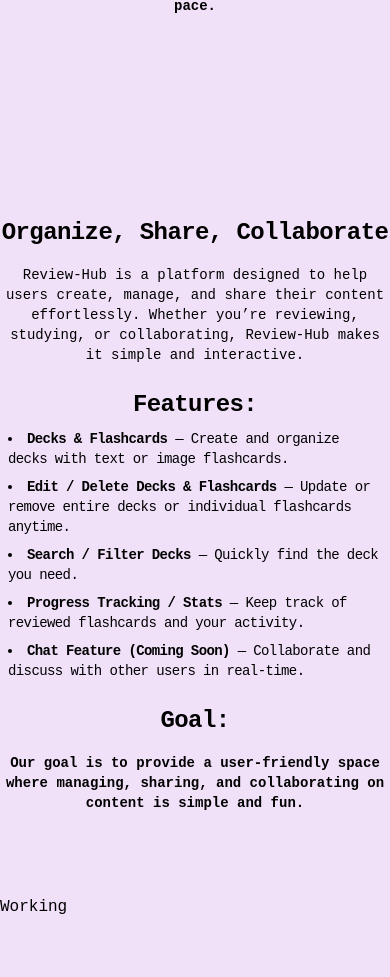
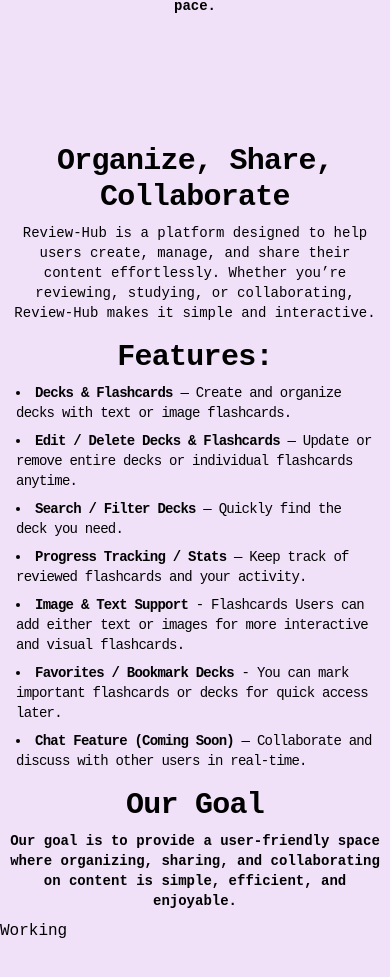
Before and after one commit to Hydro08/review-hub, a React (Vite) app: page / in a window 390 px wide. Shown: the part 793-1770 px from the top of the page. Built offline with nearby package versions, Linux system fonts and the light colour scheme; no server answers.

Commit message:
Auto Deploy: update site

```diff
--- a/src/App.css
+++ b/src/App.css
@@ -10,6 +10,12 @@
   border-bottom: 2px solid #c263fd;
 }
 
+.primary-shadow {
+  box-shadow:
+    0 0 10px #c263fd,
+    0 0 5px white;
+}
+
 .dark-bg {
   background: #1b002c;
 }
--- a/src/Landing.jsx
+++ b/src/Landing.jsx
@@ -243,7 +243,7 @@
       <section
         id="aboutSect"
         className={cn(
-          "flex h-[90vh] w-full scroll-mt-[10vh] flex-col items-center justify-center gap-4 text-center",
+          "flex min-h-[90vh] w-full scroll-mt-[10vh] flex-col items-center justify-center gap-2 p-2 text-center",
           primaryTransition,
           theme === "dark" ? "dark-bg text-white" : "light-bg text-black",
         )}
@@ -255,7 +255,7 @@
           transition={{ duration: 0.5 }}
           className={cn(
             "font-bold tracking-tight transition-all ease-linear",
-            "text-2xl md:text-4xl lg:text-5xl",
+            "text-3xl md:text-4xl lg:text-5xl",
           )}
         >
           Organize, Share, Collaborate
@@ -281,7 +281,7 @@
           transition={{ duration: 0.5 }}
           className={cn(
             "flex list-inside flex-col gap-2 p-2 font-bold tracking-tight transition-all ease-linear",
-            "text-2xl md:text-4xl lg:text-5xl",
+            "text-3xl md:text-4xl lg:text-5xl",
           )}
         >
           Features:
@@ -347,6 +347,32 @@
               "text-sm md:text-lg lg:text-xl",
             )}
           >
+            <strong>Image & Text Support</strong> - Flashcards Users can add
+            either text or images for more interactive and visual flashcards.
+          </motion.li>
+          <motion.li
+            variants={sectionVariants}
+            initial="hidden"
+            whileInView="show"
+            transition={{ duration: 0.5 }}
+            className={cn(
+              "list-disc text-left font-medium transition-all ease-linear",
+              "text-sm md:text-lg lg:text-xl",
+            )}
+          >
+            <strong>Favorites / Bookmark Decks</strong> - You can mark important
+            flashcards or decks for quick access later.
+          </motion.li>
+          <motion.li
+            variants={sectionVariants}
+            initial="hidden"
+            whileInView="show"
+            transition={{ duration: 0.5 }}
+            className={cn(
+              "list-disc text-left font-medium transition-all ease-linear",
+              "text-sm md:text-lg lg:text-xl",
+            )}
+          >
             <strong>Chat Feature (Coming Soon)</strong> — Collaborate and
             discuss with other users in real-time.
           </motion.li>
@@ -358,10 +384,10 @@
           transition={{ duration: 0.5 }}
           className={cn(
             "font-bold tracking-tight transition-all ease-linear",
-            "text-2xl md:text-4xl lg:text-5xl",
+            "text-3xl md:text-4xl lg:text-5xl",
           )}
         >
-          Goal:
+          Our Goal
         </motion.h1>
         <motion.p
           variants={sectionVariants}
@@ -373,8 +399,9 @@
             "text-sm md:text-lg lg:text-xl",
           )}
         >
-          Our goal is to provide a user-friendly space where managing, sharing,
-          and collaborating on content is simple and fun.
+          Our goal is to provide a user-friendly space where organizing,
+          sharing, and collaborating on content is simple, efficient, and
+          enjoyable.
         </motion.p>
       </section>
 
--- a/src/components/Header.jsx
+++ b/src/components/Header.jsx
@@ -24,8 +24,7 @@
     document.getElementById(id).scrollIntoView({ behavior: "smooth" });
   };
 
-  const liBase =
-    "primary-border cursor-pointer rounded-xl px-3 py-2 text-base font-semibold";
+  const liBase = "primary-border  rounded-xl px-3 py-2 text-base font-semibold";
   const liTxtSize = "md:text-sm lg:text-lg";
   const authButton =
     "primary-border rounded-xl px-3 py-1.5 lg:py-2.5 font-bold cursor-pointer";
@@ -107,6 +106,7 @@
               scrollToSection("homeSect");
             }}
             className={cn(
+              "cursor-pointer",
               liBase,
               liTxtSize,
               hoverSet,
@@ -121,6 +121,7 @@
               scrollToSection("aboutSect");
             }}
             className={cn(
+              "cursor-pointer",
               liBase,
               liTxtSize,
               hoverSet,
@@ -131,10 +132,12 @@
             About
           </li>
           <li
+            title={user ? "Go To Dashboard" : "Login First."}
             onClick={() => {
-              scrollToSection("dashboardSect");
+              navigate("/dashboard");
             }}
             className={cn(
+              user ? "cursor-pointer" : "cursor-not-allowed",
               liBase,
               liTxtSize,
               hoverSet,
@@ -149,6 +152,7 @@
               scrollToSection("contactSect");
             }}
             className={cn(
+              "cursor-pointer",
               liBase,
               liTxtSize,
               hoverSet,
@@ -159,7 +163,7 @@
             Contact
           </li>
         </ul>
-        <div>
+        <div className="hidden md:flex">
           {user ? (
             <Link
               className={cn(
@@ -177,6 +181,7 @@
                     ? "dark-bg text-white"
                     : "light-bg text-black",
                   hoverSet,
+                  primaryTransition,
                   shadowTheme,
                 )}
               >
--- a/src/components/ProtectedRoute.jsx
+++ b/src/components/ProtectedRoute.jsx
@@ -9,7 +9,6 @@
   useEffect(() => {
     supabase.auth.getSession().then(({ data: { session } }) => {
       if (!session) {
-        alert("Login first.");
         navigate("/");
       } else {
         setUser(session.user);
--- a/src/pages/ForgotPass.jsx
+++ b/src/pages/ForgotPass.jsx
@@ -3,7 +3,7 @@
 function ForgotPasswordPage() {
   return (
     <main>
-      <h1>Under Maintenance bro!!!</h1>
+      <h1>under maintenance, please come back next time, thank you</h1>
       <Link to="/login">Back to Log in</Link>
     </main>
   );
--- a/src/pages/Login.jsx
+++ b/src/pages/Login.jsx
@@ -189,28 +189,6 @@
             </div>
           </fieldset>
 
-          <div
-            className={cn(
-              "mb-5 flex h-[10%] w-full items-center justify-start gap-2",
-            )}
-          >
-            <input
-              id="remember"
-              type="checkbox"
-              checked={rememberMe}
-              onChange={(e) => setRememberMe(e.target.checked)}
-              name="remember"
-              className={cn("h-5 w-5", "cursor-auto md:cursor-pointer")}
-              required
-            />
-            <label
-              htmlFor="remember"
-              className={cn("font-bold", "cursor-auto md:cursor-pointer")}
-            >
-              Remember Me
-            </label>
-          </div>
-
           <div className="flex h-[10%] items-center justify-center">
             <Link to="/forgotPass" className="text-lg font-bold underline">
               Forgot Password
--- a/src/pages/Signup.jsx
+++ b/src/pages/Signup.jsx
@@ -362,17 +362,25 @@
               <h1 className="text-4xl">OTP</h1>
               <span className="text-sm">(One Time Pin)</span>
               <input
-                type="text"
+                type="tel"
+                inputMode="numeric"
                 placeholder="Enter OTP"
                 value={otpCode}
-                onChange={(e) => setOtpCode(e.target.value)}
-                className="primary-border h-10 w-full rounded-lg p-2 text-center font-bold"
+                maxLength={8}
+                onChange={(e) => {
+                  const val = e.target.value.replace(/\D/g, "");
+                  setOtpCode(val);
+                }}
+                className={cn(
+                  "primary-border primary-shadow h-10 w-[90%] rounded-lg p-2 text-center font-bold tracking-widest",
+                  theme === "light" ? "placeholder-black" : "placeholder-white",
+                )}
                 aria-label="OTP Input"
               />
               <button
                 onClick={resendOtp}
                 disabled={!canResend}
-                className="primary-border rounded-lg p-2 font-bold"
+                className="primary-b-border cursor-pointer p-2 font-bold"
               >
                 {canResend ? "Resend OTP" : `Resend in ${countDown}s`}
               </button>
@@ -384,7 +392,7 @@
               )}
               <button
                 onClick={handleVerify}
-                className="primary-border rounded-lg p-2 font-bold"
+                className="primary-border cursor-pointer rounded-lg p-2 font-bold"
               >
                 Verify
               </button>
```
Also changed, not shown: 1 other file (tests, documents, lock files or other folders).
